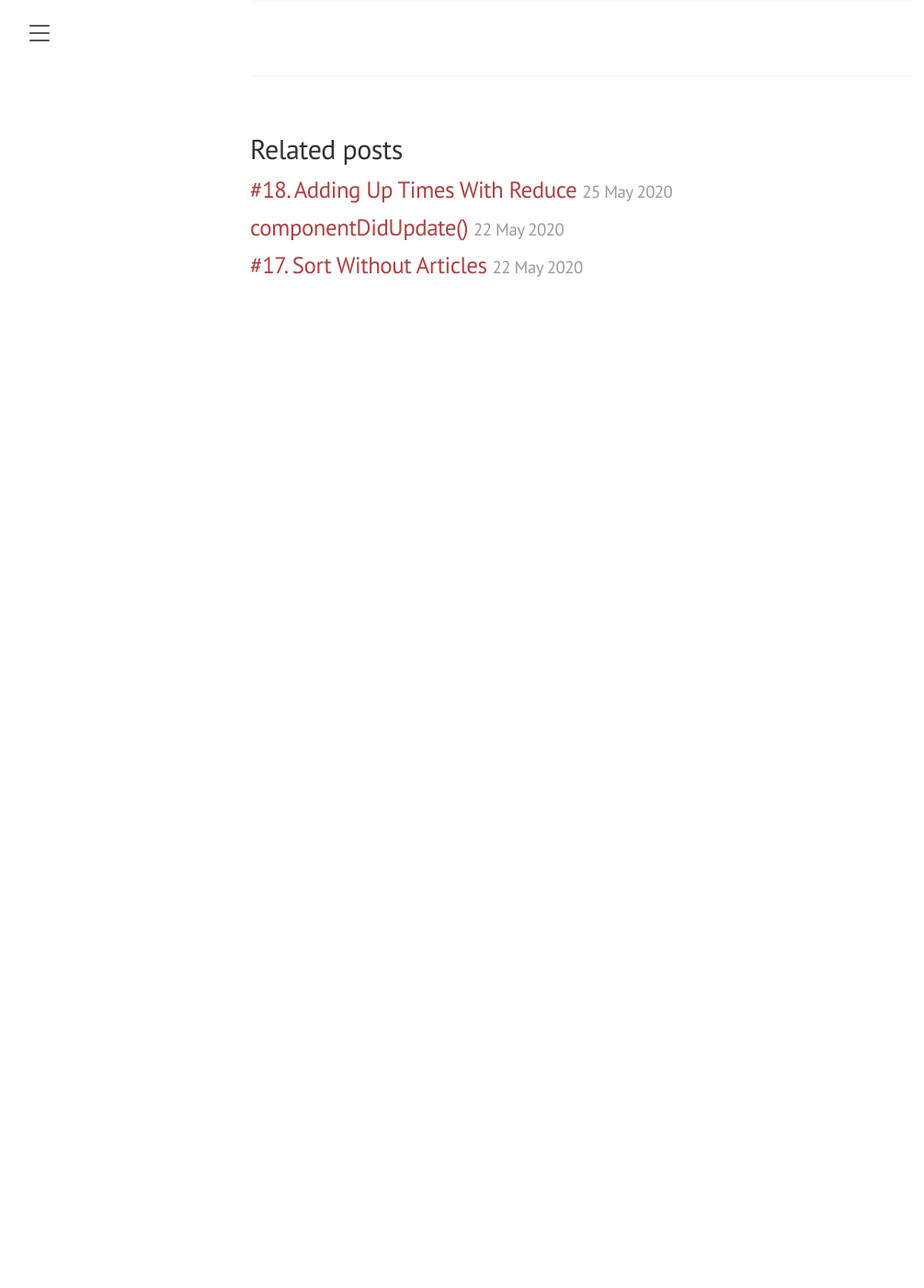
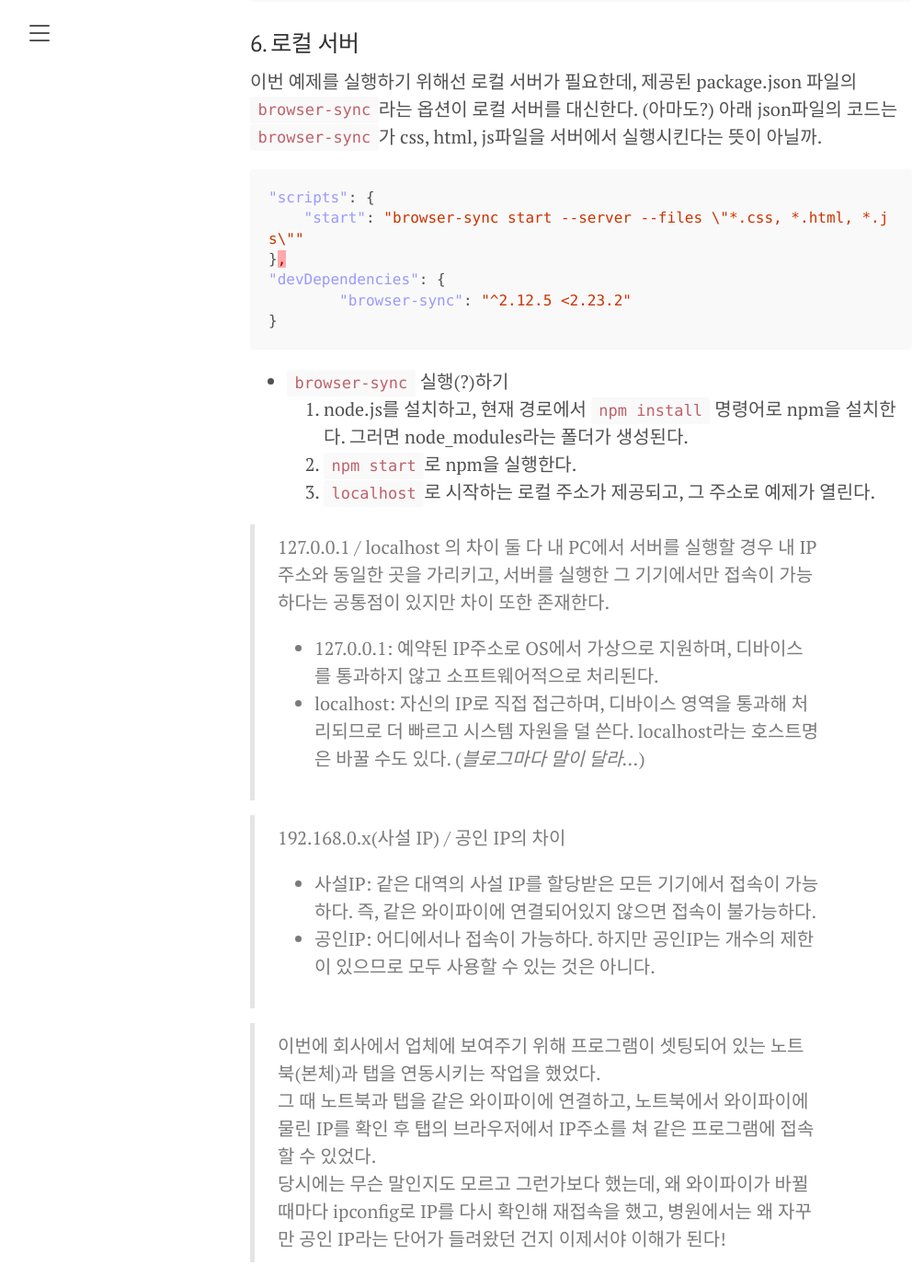
Before and after one commit to danbiilee/danbiilee.github.io, a Jekyll site: the page built from _posts/Javascript30/2020-05-25-19-Webcam Fun.md, in a window 1280 px wide and 1400 px high, scrolled down 1868 px. Shown: the whole window at 92% size, without its empty margins (8-1013 px from the left). Built offline with Jekyll 4.4.1, drawn with Linux system fonts in a browser that asks for light colours; before the commit the page ends 2233 px from its top, so only the background shows below that.

Commit message:
Update JS19.md in JS30

````diff
--- a/_posts/Javascript30/2020-05-25-19-Webcam Fun.md
+++ b/_posts/Javascript30/2020-05-25-19-Webcam Fun.md
@@ -55,3 +55,33 @@ HTML5에서 추가된 속성으로 서버에 파일을 저장하지 않아도
 	<img src="image path">
 </a>
 ```
+
+
+### 6. 로컬 서버
+이번 예제를 실행하기 위해선 로컬 서버가 필요한데, 제공된 package.json 파일의 `browser-sync`라는 옵션이 로컬 서버를 대신한다. (아마도?) 아래 json파일의 코드는 `browser-sync`가 css, html, js파일을 서버에서 실행시킨다는 뜻이 아닐까.
+```json
+"scripts": {
+    "start": "browser-sync start --server --files \"*.css, *.html, *.js\""
+},
+"devDependencies": {
+	"browser-sync": "^2.12.5 <2.23.2"
+}
+```
+- `browser-sync` 실행(?)하기
+1. node.js를 설치하고, 현재 경로에서 `npm install` 명령어로 npm을 설치한다. 그러면 node_modules라는 폴더가 생성된다.
+2. `npm start`로 npm을 실행한다.
+3. `localhost`로 시작하는 로컬 주소가 제공되고, 그 주소로 예제가 열린다.
+
+> 127.0.0.1 / localhost 의 차이
+둘 다 내 PC에서 서버를 실행할 경우 내 IP주소와 동일한 곳을 가리키고, 서버를 실행한 그 기기에서만 접속이 가능하다는 공통점이 있지만 차이 또한 존재한다.
+- 127.0.0.1: 예약된 IP주소로 OS에서 가상으로 지원하며, 디바이스를 통과하지 않고 소프트웨어적으로 처리된다.
+- localhost: 자신의 IP로 직접 접근하며, 디바이스 영역을 통과해 처리되므로 더 빠르고 시스템 자원을 덜 쓴다. localhost라는 호스트명은 바꿀 수도 있다.
+(_블로그마다 말이 달라..._)
+
+> 192.168.0.x(사설 IP) / 공인 IP의 차이
+- 사설IP: 같은 대역의 사설 IP를 할당받은 모든 기기에서 접속이 가능하다. 즉, 같은 와이파이에 연결되어있지 않으면 접속이 불가능하다.
+- 공인IP: 어디에서나 접속이 가능하다. 하지만 공인IP는 개수의 제한이 있으므로 모두 사용할 수 있는 것은 아니다.
+
+> 이번에 회사에서 업체에 보여주기 위해 프로그램이 셋팅되어 있는 노트북(본체)과 탭을 연동시키는 작업을 했었다.
+> 그 때 노트북과 탭을 같은 와이파이에 연결하고, 노트북에서 와이파이에 물린 IP를 확인 후 탭의 브라우저에서 IP주소를 쳐 같은 프로그램에 접속할 수 있었다.
+> 당시에는 무슨 말인지도 모르고 그런가보다 했는데, 왜 와이파이가 바뀔 때마다 ipconfig로 IP를 다시 확인해 재접속을 했고, 병원에서는 왜 자꾸만 공인 IP라는 단어가 들려왔던 건지 이제서야 이해가 된다!
````
